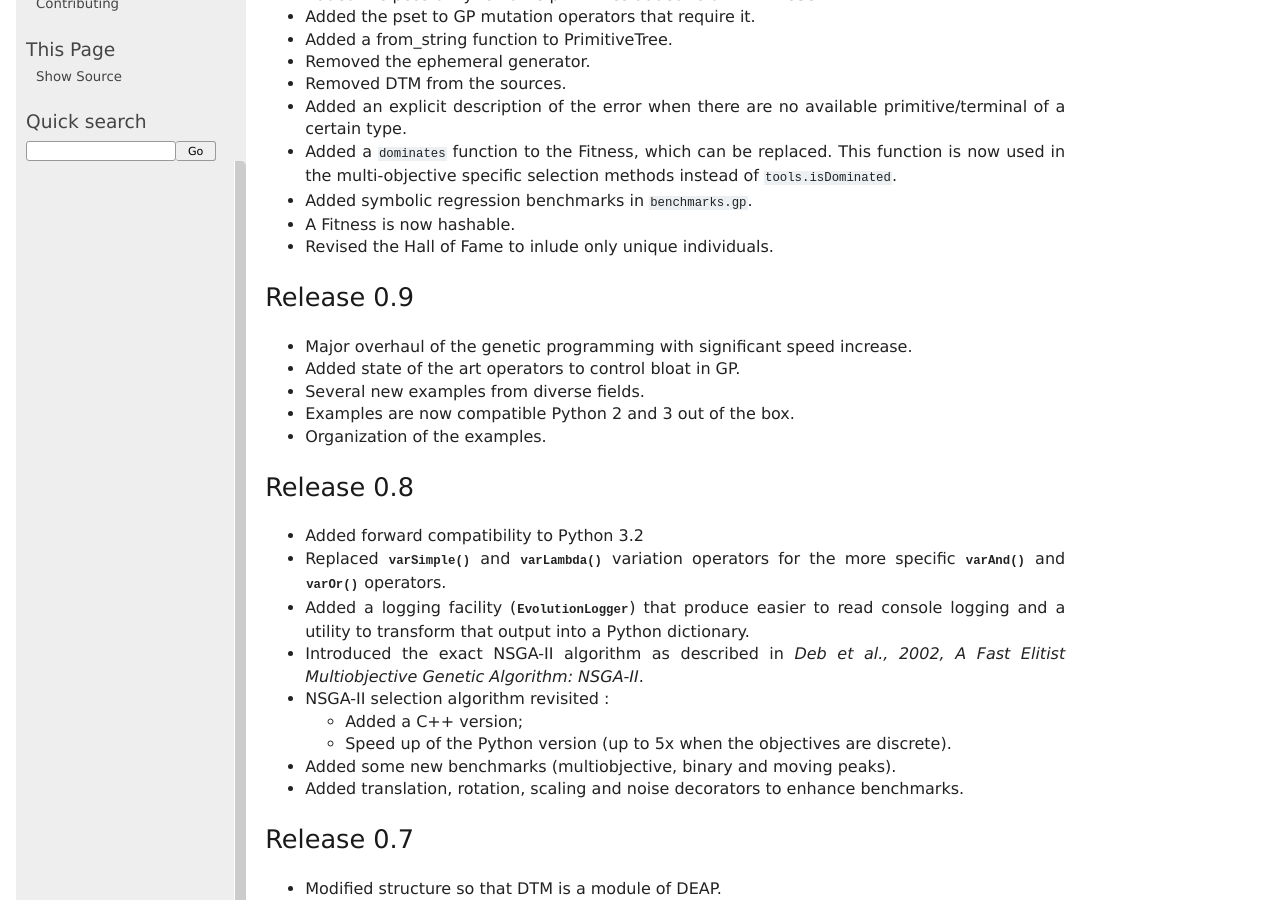
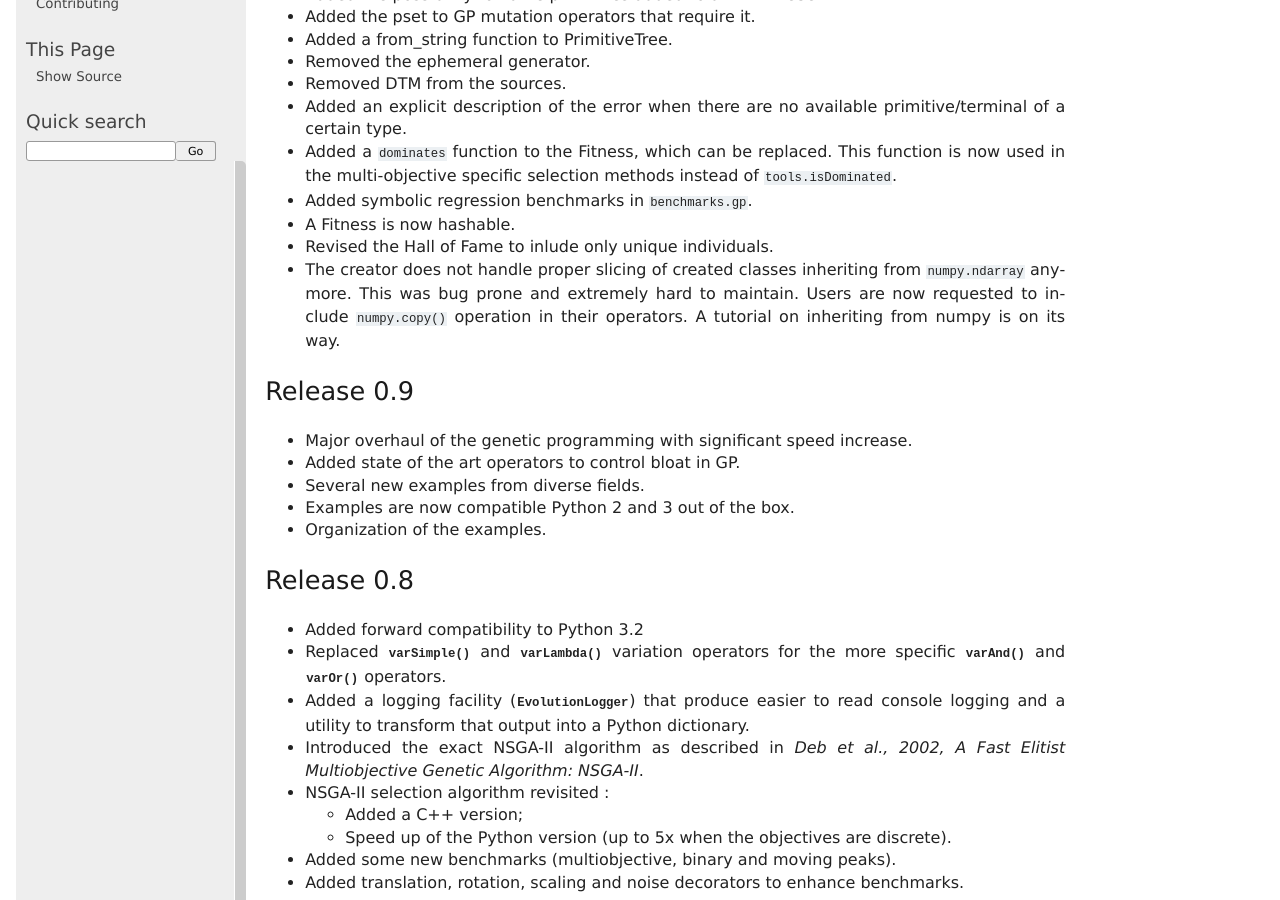
Before and after one commit to DEAP/deap, a Sphinx documentation site: the page built from doc/releases.rst, in a window 1280 px wide and 900 px high, scrolled down 376 px. Built offline with Sphinx 7.4.7, drawn with Linux system fonts in a browser that asks for light colours; formulas are drawn with MathJax 3.

Commit message:
Added the chenges to the creator in the release highlight.
--HG--
branch : dev

```diff
--- a/doc/releases.rst
+++ b/doc/releases.rst
@@ -25,6 +25,10 @@ To be released 1.0
 - Added symbolic regression benchmarks in ``benchmarks.gp``.
 - A Fitness is now hashable.
 - Revised the Hall of Fame to inlude only unique individuals.
+- The creator does not handle proper slicing of created classes inheriting
+  from ``numpy.ndarray`` anymore. This was bug prone and extremely hard to maintain.
+  Users are now requested to include ``numpy.copy()`` operation in their
+  operators. A tutorial on inheriting from numpy is on its way.
 
 Release 0.9
 ===========
```
